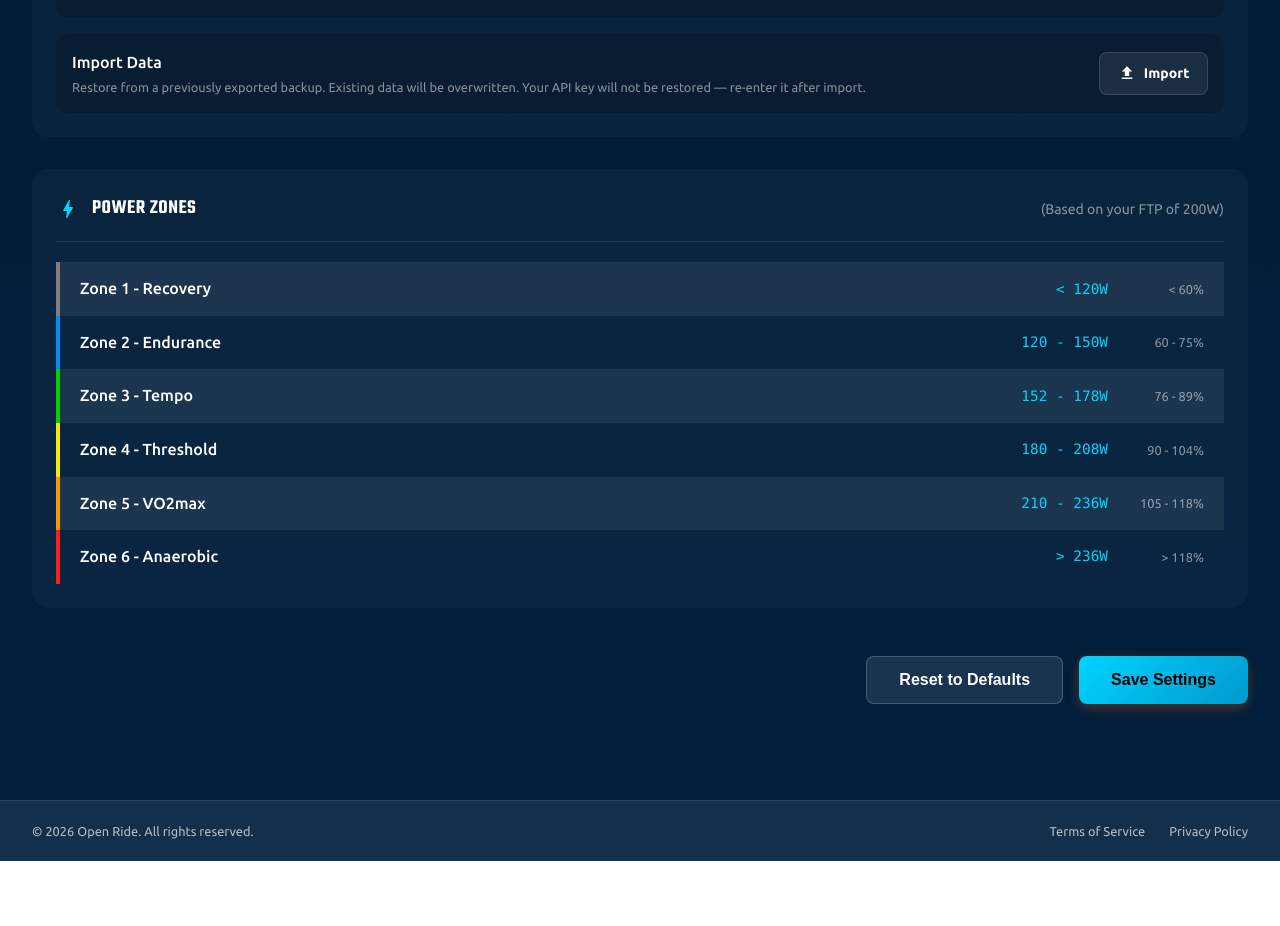
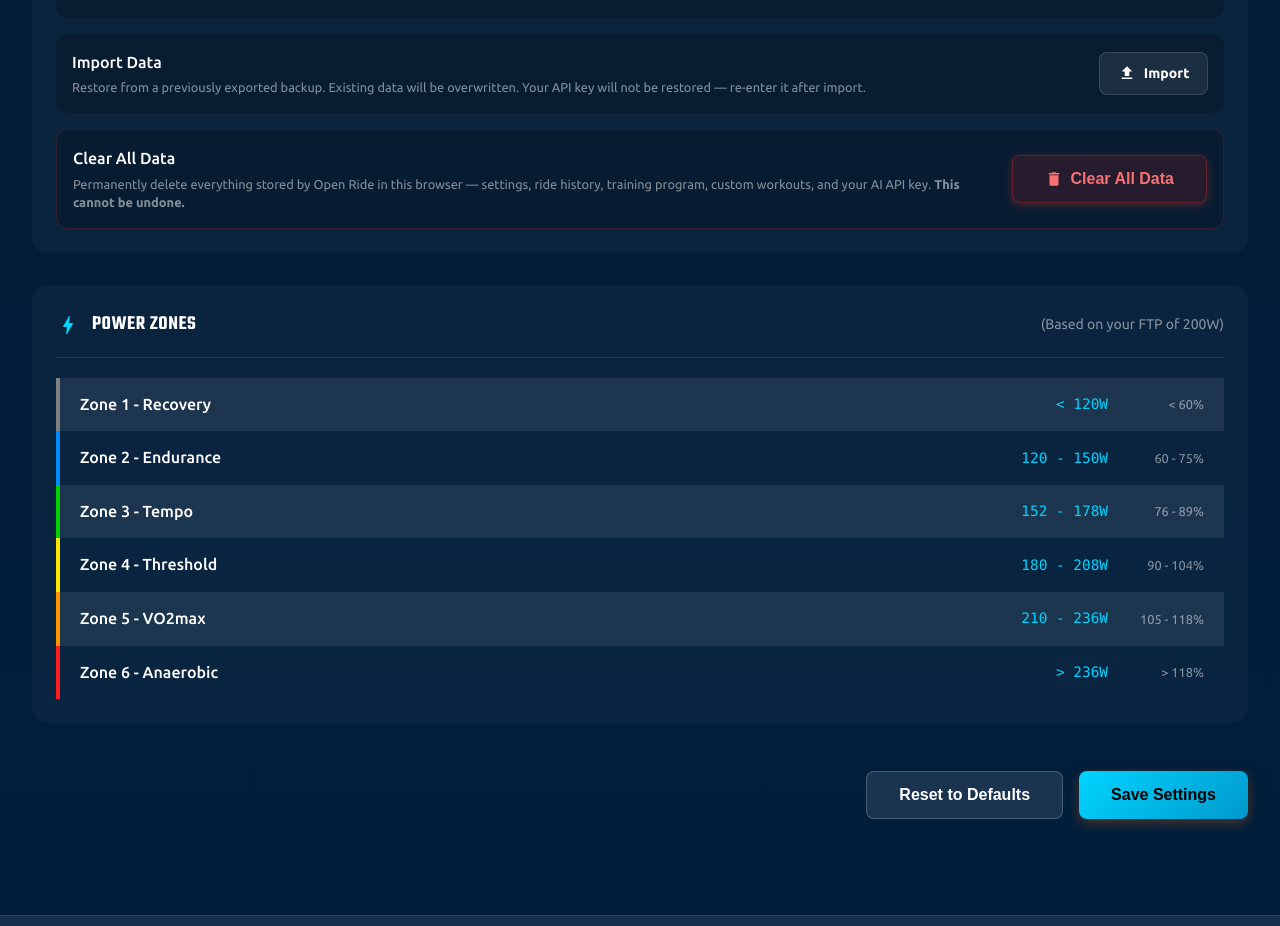
Before and after one commit to Megget-tech/open-ride-app, a React (Vite) app in the folder frontend/: page /settings in a window 1280 px wide. Shown: the part 2489-3415 px from the top of the page. Before the commit the page ends 3350 px from the top, so only its background shows below. Built offline with nearby package versions, Linux system fonts and the light colour scheme; no server answers.

Commit message:
Add Clear All Data button to Settings with confirmation modal (#5)

```diff
--- a/frontend/src/pages/SettingsPage.jsx
+++ b/frontend/src/pages/SettingsPage.jsx
@@ -67,6 +67,7 @@ export default function SettingsPage() {
   const [showApiKey, setShowApiKey] = useState(false);
   const [importStatus, setImportStatus] = useState(null); // null | 'success' | 'error'
   const [importMessage, setImportMessage] = useState('');
+  const [showClearConfirm, setShowClearConfirm] = useState(false);
   const [form, setForm] = useState(() => {
     const settings = loadSettings();
     return {
@@ -145,6 +146,11 @@ export default function SettingsPage() {
       weight: convertWeight(defaults.weight, defaults.units),
       bikeWeight: convertWeight(defaults.bikeWeight, defaults.units)
     });
+  };
+
+  const handleClearAllData = () => {
+    localStorage.clear();
+    window.location.reload();
   };
 
   const handleEmulatorToggle = () => {
@@ -589,6 +595,26 @@ export default function SettingsPage() {
                     {importMessage}
                   </div>
                 )}
+
+                <div className="data-mgmt-row data-mgmt-row--danger">
+                  <div className="setting-info">
+                    <label>Clear All Data</label>
+                    <p className="setting-description">
+                      Permanently delete everything stored by Open Ride in this browser — settings,
+                      ride history, training program, custom workouts, and your AI API key.
+                      <strong> This cannot be undone.</strong>
+                    </p>
+                  </div>
+                  <button
+                    className="btn-danger data-mgmt-btn"
+                    onClick={() => setShowClearConfirm(true)}
+                  >
+                    <svg width="18" height="18" viewBox="0 0 24 24" fill="currentColor">
+                      <path d="M6 19c0 1.1.9 2 2 2h8c1.1 0 2-.9 2-2V7H6v12zM19 4h-3.5l-1-1h-5l-1 1H5v2h14V4z"/>
+                    </svg>
+                    Clear All Data
+                  </button>
+                </div>
               </div>
             </section>
 
@@ -659,6 +685,33 @@ export default function SettingsPage() {
       </main>
 
       <DeviceModal isOpen={isDeviceModalOpen} onClose={() => setIsDeviceModalOpen(false)} />
+
+      {showClearConfirm && (
+        <div className="clear-data-overlay" onClick={() => setShowClearConfirm(false)}>
+          <div className="clear-data-modal" onClick={(e) => e.stopPropagation()}>
+            <div className="clear-data-modal-icon">
+              <svg width="32" height="32" viewBox="0 0 24 24" fill="currentColor">
+                <path d="M12 2C6.48 2 2 6.48 2 12s4.48 10 10 10 10-4.48 10-10S17.52 2 12 2zm1 15h-2v-2h2v2zm0-4h-2V7h2v6z"/>
+              </svg>
+            </div>
+            <h3>Clear all data?</h3>
+            <p>This will permanently delete everything Open Ride has stored in this browser:</p>
+            <ul className="clear-data-list">
+              <li>Settings and athlete profile</li>
+              <li>Ride history</li>
+              <li>Training program</li>
+              <li>Custom and AI-generated workouts</li>
+              <li>Device preferences</li>
+              <li>AI API key</li>
+            </ul>
+            <p className="clear-data-warning">This action cannot be undone. Export a backup first if you want to keep your data.</p>
+            <div className="clear-data-modal-actions">
+              <button className="btn-secondary" onClick={() => setShowClearConfirm(false)}>Cancel</button>
+              <button className="btn-danger" onClick={handleClearAllData}>Yes, clear everything</button>
+            </div>
+          </div>
+        </div>
+      )}
     </div>
   );
 }
--- a/frontend/src/styles/settings.css
+++ b/frontend/src/styles/settings.css
@@ -407,6 +407,101 @@
   color: #ff8080;
 }
 
+/* Danger button */
+.btn-danger {
+  padding: 0.875rem 2rem;
+  border-radius: 8px;
+  font-size: 1rem;
+  font-weight: 600;
+  cursor: pointer;
+  transition: all 0.2s ease;
+  border: none;
+  background: rgba(220, 38, 38, 0.15);
+  color: #f87171;
+  border: 1px solid rgba(220, 38, 38, 0.35);
+}
+
+.btn-danger:hover {
+  background: rgba(220, 38, 38, 0.25);
+  border-color: rgba(220, 38, 38, 0.6);
+  color: #fca5a5;
+}
+
+/* Danger data management row */
+.data-mgmt-row--danger {
+  border: 1px solid rgba(220, 38, 38, 0.2);
+}
+
+/* Clear all data confirmation overlay */
+.clear-data-overlay {
+  position: fixed;
+  inset: 0;
+  background: rgba(0, 0, 0, 0.7);
+  display: flex;
+  align-items: center;
+  justify-content: center;
+  z-index: 2000;
+  padding: 1rem;
+}
+
+.clear-data-modal {
+  background: #1a1a2e;
+  border: 1px solid rgba(220, 38, 38, 0.3);
+  border-radius: 16px;
+  padding: 2rem;
+  max-width: 440px;
+  width: 100%;
+  box-shadow: 0 8px 40px rgba(0, 0, 0, 0.6);
+}
+
+.clear-data-modal-icon {
+  color: #f87171;
+  margin-bottom: 1rem;
+}
+
+.clear-data-modal h3 {
+  font-size: 1.25rem;
+  font-weight: 700;
+  margin: 0 0 0.75rem;
+  color: var(--text-primary);
+}
+
+.clear-data-modal p {
+  font-size: 0.9rem;
+  color: var(--text-secondary);
+  margin: 0 0 0.75rem;
+  line-height: 1.5;
+}
+
+.clear-data-list {
+  margin: 0 0 1rem 1.25rem;
+  padding: 0;
+  font-size: 0.875rem;
+  color: var(--text-secondary);
+  line-height: 1.8;
+}
+
+.clear-data-warning {
+  font-size: 0.85rem;
+  color: #f87171;
+  font-weight: 500;
+  margin-bottom: 1.5rem !important;
+}
+
+.clear-data-modal-actions {
+  display: flex;
+  gap: 0.75rem;
+  justify-content: flex-end;
+}
+
+.clear-data-modal-actions .btn-secondary {
+  padding: 0.7rem 1.5rem;
+}
+
+.clear-data-modal-actions .btn-danger {
+  padding: 0.7rem 1.5rem;
+}
+
 /* Responsive */
 @media (max-width: 768px) {
   .settings-wrapper {
```
Also changed, not shown: 1 other file (tests, documents, lock files or other folders).
